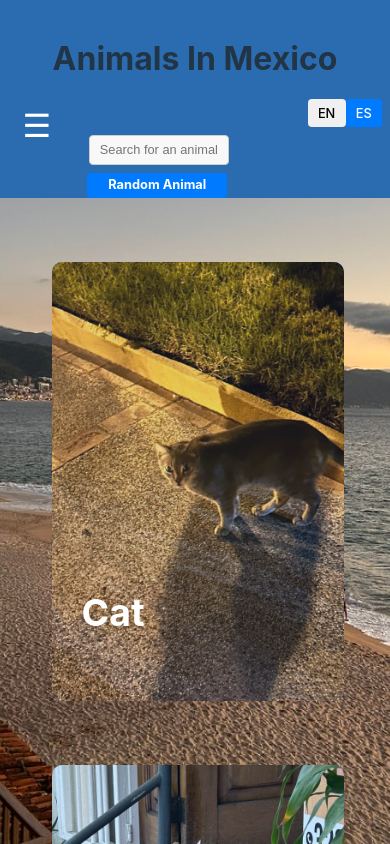
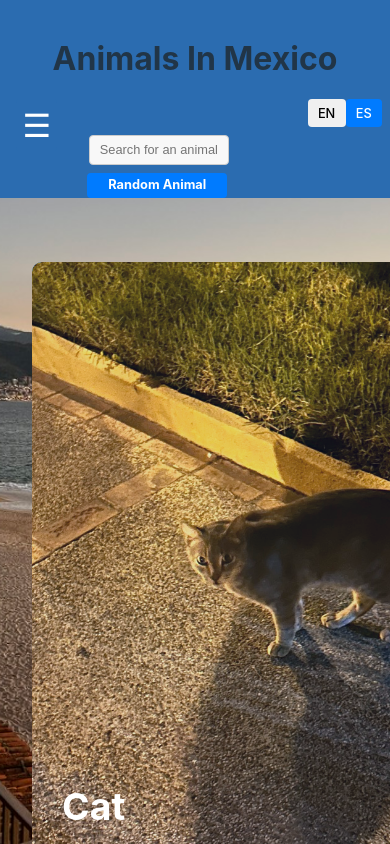
Before and after one commit to mathyasp/animals-in-mexico, a React (Vite) app: page /animals-in-mexico/animal-list in a window 390 px wide. Built offline with nearby package versions, Linux system fonts and the light colour scheme; no server answers; the HTML template or start-up script is replaced by a standard one.

Commit message:
Small media query fix

```diff
--- a/src/components/AnimalList/AnimalList.css
+++ b/src/components/AnimalList/AnimalList.css
@@ -107,13 +107,5 @@
 @media only screen and (max-width: 800px) {
   .AnimalList {
     grid-template-columns: 1fr;
-    width: 85vw;
-  }
-  .AnimalList a {
-    width: 75vw;
-    margin: 0 auto;
-  }
-  .AnimalList-animal {
-    width: 100%;
   }
 }
```
